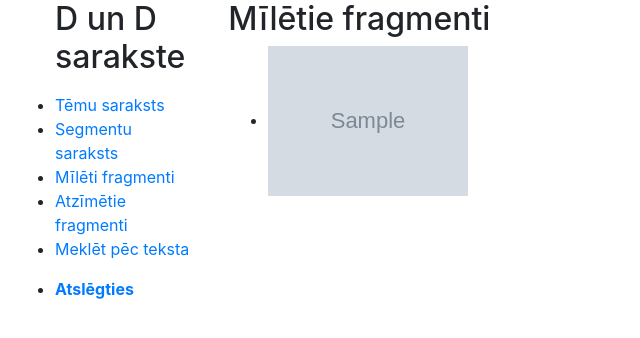
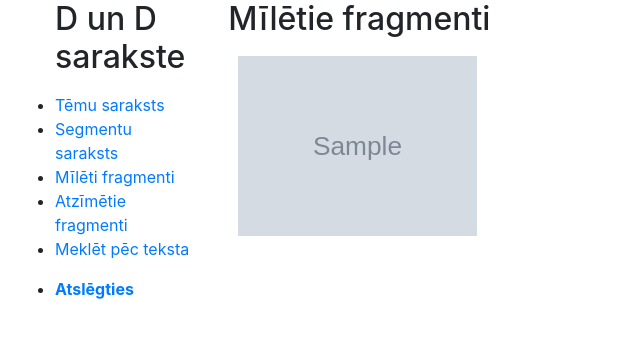
Before and after one commit to db533/sarakste, a Django app: page /mileti/ in a window 1280 px wide. Shown: the top 338 px of the page, without its empty margins (0-640 px from the left). Run offline with Django 4.2, Linux system fonts and the light colour scheme; a user stored in the database is signed in; tables that the repository leaves empty hold one stand-in row (values such as "Sample post"); grey boxes marked "Sample" are stand-in pictures.

Commit message:
Added links to display loved and marked snippets v0.3

```diff
--- a/sarakste_app/templates/loved_list.html
+++ b/sarakste_app/templates/loved_list.html
@@ -4,14 +4,20 @@
 {% load static %}
     <h2>Mīlētie fragmenti</h2>
     {% if loved_snippets %}
-        <ul>
+        <div style="display: flex; flex-wrap: wrap;">
             {% for snippet in loved_snippets %}
-                <li><a href="{% url 'display_snippets' %}?frag1={{ snippet.segment }}&place1={{ snippet.place }}&edit={{ edit_mode }}"><img src="{% static snippet.filename %}" alt="Snippet Image" style="width: 20%;"></a></li>
-                <!-- Add more snippet details as needed -->
+                <div style="flex: 0 0 25%; box-sizing: border-box; padding: 10px;">
+                    <a href="{% url 'display_snippets' %}?frag1={{ snippet.segment }}&place1={{ snippet.place }}&edit={{ edit_mode }}">
+                        <img src="{% static snippet.filename %}" alt="Snippet Image" style="width: 100%;">
+                    </a>
+                    <!-- Add more snippet details as needed -->
+                </div>
+                {% if forloop.counter|divisibleby:4 %}
+                    <div style="width: 100%;"></div> <!-- Breaks the line every 4 images -->
+                {% endif %}
             {% endfor %}
-        </ul>
+        </div>
     {% else %}
         <p>Neviens fragments nav atzīmēts kā mīlēts.</p>
     {% endif %}
-
 {% endblock %}
```
Also changed, not shown: sarakste_app/templates/marked_loved_list.html (+11 -4 lines).
